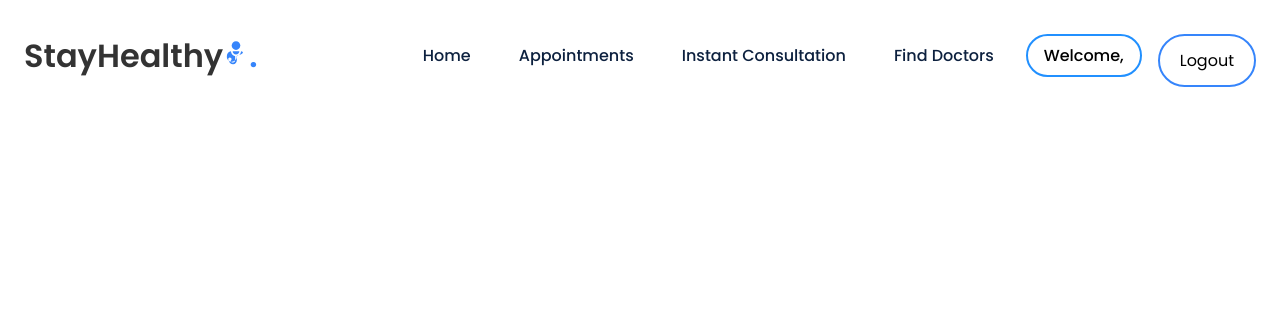
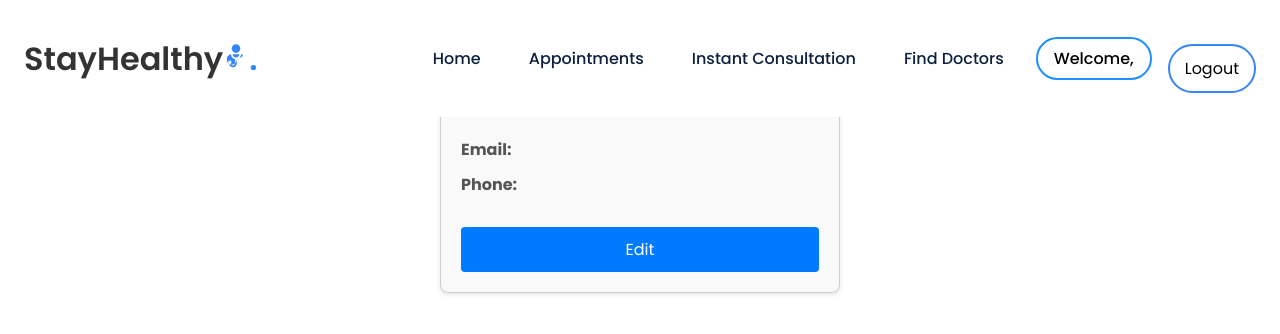
Before and after one commit to Petromium/med_appt, a React (Create React App) app: page /profile in a window 1280 px wide. Shown: the top 334 px of the page. Built offline with nearby package versions, Linux system fonts and the light colour scheme; no server answers; sample sign-in values are in the browser's storage.

Commit message:
Add ProfileCard component and integrate into Navbar with dropdown menu

```diff
--- a/src/App.js
+++ b/src/App.js
@@ -11,6 +11,7 @@ import InstantConsultation from './InstantConsultationBooking/InstantConsultatio
 import Appointments from './Appointments/Appointments';
 import FindDoctorSearch from './FindDoctorSearch/FindDoctorSearch';
 import Notification from './Notification/Notification';
+import ProfileCard from './ProfileCard/ProfileCard';
 
 function App() {
   return (
@@ -25,6 +26,7 @@ function App() {
             <Route path="/instant-consultation" element={<InstantConsultation />} />
             <Route path="/appointments" element={<Appointments />} />
             <Route path="/find-doctors" element={<FindDoctorSearch />} />
+            <Route path="/profile" element={<ProfileCard />} />
           </Routes>
         </Notification>
       </BrowserRouter>
--- a/src/Navbar/Navbar.css
+++ b/src/Navbar/Navbar.css
@@ -179,3 +179,39 @@ nav {
     background-color:#3685fb; /* Hover effect */
     color:white; /* Hover effect */
 }
+
+.welcome-user {
+  position: relative;
+}
+
+.dropdown-menu {
+  display: none;
+  position: absolute;
+  top: 100%;
+  left: 0;
+  background-color: white;
+  box-shadow: 0 8px 16px rgba(0,0,0,0.2);
+  list-style: none;
+  padding: 10px;
+  border-radius: 4px;
+  min-width: 150px;
+  z-index: 1000;
+}
+
+.welcome-user:hover .dropdown-menu {
+  display: block;
+}
+
+.dropdown-menu li {
+  padding: 8px 12px;
+}
+
+.dropdown-menu li a {
+  color: #333;
+  text-decoration: none;
+  display: block;
+}
+
+.dropdown-menu li:hover {
+  background-color: #f1f1f1;
+}
--- a/src/Navbar/Navbar.js
+++ b/src/Navbar/Navbar.js
@@ -55,12 +55,12 @@ const Navbar = () => {
       <div className="nav__logo">
         <Link to="/">
           StayHealthy
-          <svg xmlns="http://www.w3.org/2000/svg" height="26" width="26" viewBox="0 0 1000 1000" style={{fill:"#3685fb"}}>
+          <svg xmlns="http://www.w3.org/2000/svg" height="26" width="26" viewBox="0 0 1000 1000" style={{ fill: "#3685fb" }}>
             <title>Doctor With Stethoscope SVG icon</title>
             <g><g>
-                <path d="M499.8,10c91.7,0,166,74.3,166,166c0,91.7-74.3,166-166,166c-91.7,0-166-74.3-166-166C333.8,84.3,408.1,10,499.8,10z"></path>
-                <path d="M499.8,522.8c71.2,0,129.1-58.7,129.1-129.1H370.6C370.6,464.1,428.6,522.8,499.8,522.8z"></path>
-                <path d="M693.2,395c-0.7,94.9-70.3,173.7-160.8,188.9v155.9c0,80.3-60.7,150.8-140.8,155.3c-83,4.7-152.7-58.9-157.6-139.7c-22-12.8-35.6-38.5-30.3-66.7c4.7-25.1,25.5-45.6,50.8-49.9c39.7-6.7,74.1,23.7,74.1,62.1c0,23-12.3,43-30.7,54.1c4.7,45.4,45.1,80.4,92.6,76c44.6-4,77.2-44.3,77.2-89.6v-155.9c-90.5-15.2-160.1-94-160.8-188.9c-89.4,11.5-158.2,87.9-158.2,180.5V618c0,98.9,80.3,179.2,179.2,179.2h17.2c98.9,0,179.2-80.3,179.2-179.2V575.5C851.4,482.9,782.6,406.5,693.2,395z"></path>
+              <path d="M499.8,10c91.7,0,166,74.3,166,166c0,91.7-74.3,166-166,166c-91.7,0-166-74.3-166-166C333.8,84.3,408.1,10,499.8,10z"></path>
+              <path d="M499.8,522.8c71.2,0,129.1-58.7,129.1-129.1H370.6C370.6,464.1,428.6,522.8,499.8,522.8z"></path>
+              <path d="M693.2,395c-0.7,94.9-70.3,173.7-160.8,188.9v155.9c0,80.3-60.7,150.8-140.8,155.3c-83,4.7-152.7-58.9-157.6-139.7c-22-12.8-35.6-38.5-30.3-66.7c4.7-25.1,25.5-45.6,50.8-49.9c39.7-6.7,74.1,23.7,74.1,62.1c0,23-12.3,43-30.7,54.1c4.7,45.4,45.1,80.4,92.6,76c44.6-4,77.2-44.3,77.2-89.6v-155.9c-90.5-15.2-160.1-94-160.8-188.9c-89.4,11.5-158.2,87.9-158.2,180.5V618c0,98.9,80.3,179.2,179.2,179.2h17.2c98.9,0,179.2-80.3,179.2-179.2V575.5C851.4,482.9,782.6,406.5,693.2,395z"></path>
             </g></g>
           </svg>
         </Link>
@@ -81,10 +81,13 @@ const Navbar = () => {
           </>
         ) : (
           <>
-            <li className="link">
-              <span style={{border: "2px solid #2190FF", padding: "8px 16px", borderRadius: "25px"}}>
+            <li className="link welcome-user">
+              <span style={{ border: "2px solid #2190FF", padding: "8px 16px", borderRadius: "25px", cursor: "pointer" }}>
                 Welcome, {username}
               </span>
+              <ul className="dropdown-menu">
+                <li><Link to="/profile">Your Profile</Link></li>
+              </ul>
             </li>
             <li className="link">
               <button className="btn1" onClick={handleLogout}>Logout</button>
--- /dev/null
+++ b/src/ProfileCard/ProfileCard.css
@@ -0,0 +1,53 @@
+.profile-container {
+    max-width: 400px;
+    margin: 50px auto;
+    padding: 20px;
+    border: 1px solid #ccc;
+    border-radius: 8px;
+    background-color: #f9f9f9;
+    box-shadow: 0 2px 4px rgba(0, 0, 0, 0.1);
+}
+
+.profile-details h1 {
+    margin-bottom: 20px;
+    font-size: 24px;
+    color: #333;
+}
+
+.profile-details p {
+    margin-bottom: 10px;
+    font-size: 16px;
+    color: #555;
+}
+
+.profile-form {
+    display: flex;
+    flex-direction: column;
+}
+
+.profile-form label {
+    margin-bottom: 10px;
+    font-weight: bold;
+}
+
+.profile-form input {
+    padding: 8px;
+    margin-top: 5px;
+    border: 1px solid #ccc;
+    border-radius: 4px;
+}
+
+button {
+    margin-top: 20px;
+    padding: 10px 15px;
+    background-color: #007bff;
+    color: white;
+    border: none;
+    border-radius: 4px;
+    cursor: pointer;
+    font-size: 16px;
+}
+
+button:hover {
+    background-color: #0056b3;
+}
--- /dev/null
+++ b/src/ProfileCard/ProfileCard.js
@@ -0,0 +1,156 @@
+// Following code has been commented with appropriate comments for your reference.
+// Import necessary modules from React and other files
+import React, { useEffect, useState } from "react";
+import { API_URL } from "../config";
+import { useNavigate } from "react-router-dom";
+import './ProfileCard.css';
+
+// Define a Function component called ProfileForm
+const ProfileCard = () => {
+    // Set up state variables using the useState hook
+    const [userDetails, setUserDetails] = useState({});
+    const [updatedDetails, setUpdatedDetails] = useState({});
+    const [editMode, setEditMode] = useState(false);
+
+    // Access the navigation functionality from React Router
+    const navigate = useNavigate();
+
+    // Use the useEffect hook to fetch user profile data when the component mounts or updates
+    useEffect(() => {
+        const authtoken = sessionStorage.getItem("auth-token");
+        if (!authtoken) {
+            navigate("/login");
+        } else {
+            fetchUserProfile();
+        }
+    }, [navigate]);
+
+    // Function to fetch user profile data from the API
+    const fetchUserProfile = async () => {
+        try {
+            const authtoken = sessionStorage.getItem("auth-token");
+            const email = sessionStorage.getItem("email"); // Get the email from session storage
+            if (!authtoken) {
+                navigate("/login");
+            } else {
+                const response = await fetch(`${API_URL}/api/auth/user`, {
+                    headers: {
+                        "Authorization": `Bearer ${authtoken}`,
+                        "Email": email, // Add the email to the headers
+                    },
+                });
+                if (response.ok) {
+                    const user = await response.json();
+                    setUserDetails(user);
+                    setUpdatedDetails(user);
+                } else {
+                    // Handle error case
+                    throw new Error("Failed to fetch user profile");
+                }
+            }
+        } catch (error) {
+            console.error(error);
+            // Handle error case
+        }
+    };
+
+    // Function to enable edit mode for profile details
+    const handleEdit = () => {
+        setEditMode(true);
+    };
+
+    // Function to update state when user inputs new data
+    const handleInputChange = (e) => {
+        setUpdatedDetails({
+            ...updatedDetails,
+            [e.target.name]: e.target.value,
+        });
+    };
+
+    // Function to handle form submission when user saves changes
+    const handleSubmit = async (e) => {
+        e.preventDefault();
+        try {
+            const authtoken = sessionStorage.getItem("auth-token");
+            const email = sessionStorage.getItem("email"); // Get the email from session storage
+            if (!authtoken || !email) {
+                navigate("/login");
+                return;
+            }
+            const payload = { ...updatedDetails };
+            const response = await fetch(`${API_URL}/api/auth/user`, {
+                method: "PUT",
+                headers: {
+                    "Authorization": `Bearer ${authtoken}`,
+                    "Content-Type": "application/json",
+                    "Email": email,
+                },
+                body: JSON.stringify(payload),
+            });
+            if (response.ok) {
+                // Update the user details in session storage
+                sessionStorage.setItem("name", updatedDetails.name);
+                sessionStorage.setItem("phone", updatedDetails.phone);
+                setUserDetails(updatedDetails);
+                setEditMode(false);
+                // Display success message to the user
+                alert(`Profile Updated Successfully!`);
+                navigate("/");
+            } else {
+                // Handle error case
+                throw new Error("Failed to update profile");
+            }
+        } catch (error) {
+            console.error(error);
+            // Handle error case
+        }
+    };
+
+    // Render the profile form with different sections based on edit mode
+    return (
+        <div className="profile-container">
+            {editMode ? (
+                <form onSubmit={handleSubmit}>
+                    <label>
+                        Email
+                        <input
+                            type="email"
+                            name="email"
+                            value={userDetails.email}
+                            disabled // Disable the email field
+                        />
+                    </label>
+                    <label>
+                        Name
+                        <input
+                            type="text"
+                            name="name"
+                            value={updatedDetails.name}
+                            onChange={handleInputChange}
+                        />
+                    </label>
+                    <label>
+                        Phone
+                        <input
+                            type="text"
+                            name="phone"
+                            value={updatedDetails.phone}
+                            onChange={handleInputChange}
+                        />
+                    </label>
+                    <button type="submit">Save</button>
+                </form>
+            ) : (
+                <div className="profile-details">
+                    <h1>Welcome, {userDetails.name}</h1>
+                    <p><b>Email:</b> {userDetails.email}</p>
+                    <p><b>Phone:</b> {userDetails.phone}</p>
+                    <button onClick={handleEdit}>Edit</button>
+                </div>
+            )}
+        </div>
+    );
+};
+
+// Export the ProfileCard component as the default export
+export default ProfileCard;
```
